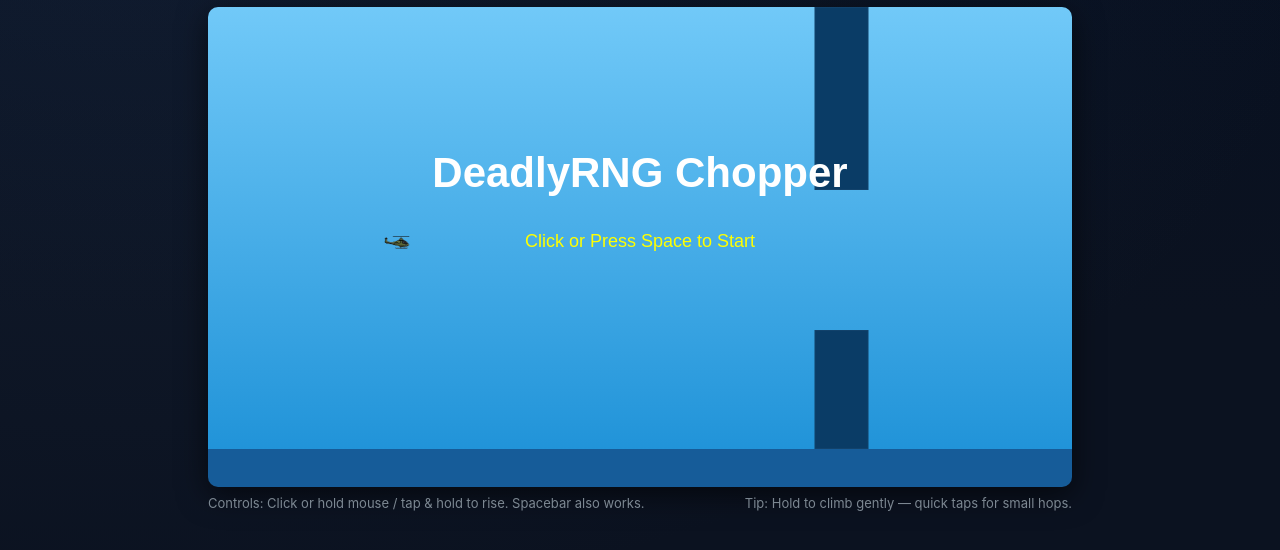
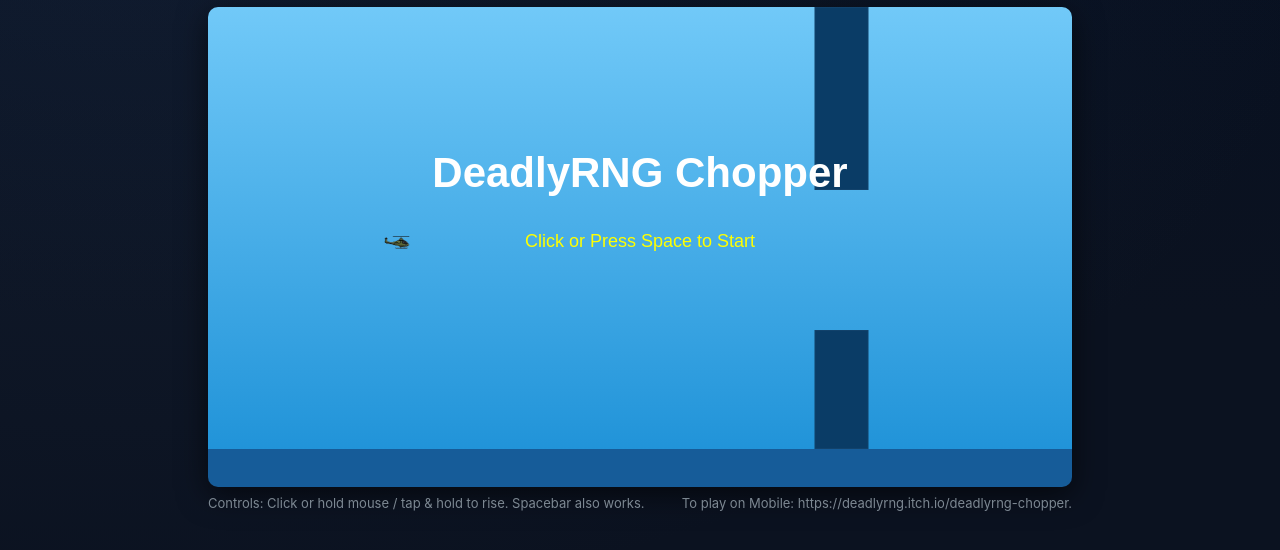
Before and after one commit to DeadlyRNG/chopper, a plain HTML site: page index.html in a window 1280 px wide. Shown: the part 162-712 px from the top of the page. Drawn offline with Linux system fonts and the light colour scheme.

Commit message:
Update index.html

```diff
--- a/index.html
+++ b/index.html
@@ -68,7 +68,7 @@
 
   <div class="footer">
     <div class="muted">Controls: Click or hold mouse / tap & hold to rise. Spacebar also works.</div>
-    <div class="center muted">Tip: Hold to climb gently — quick taps for small hops.</div>
+    <div class="center muted">To play on Mobile: https://deadlyrng.itch.io/deadlyrng-chopper.</div>
   </div>
 </div>
 
```
